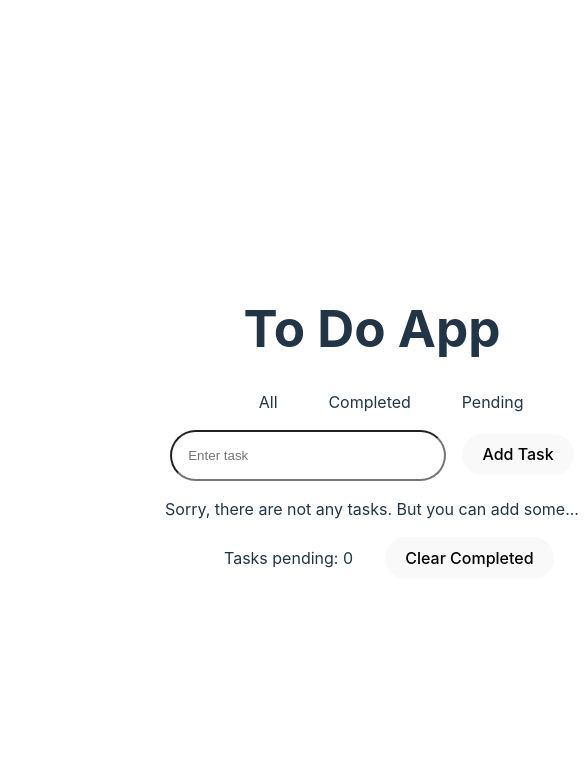
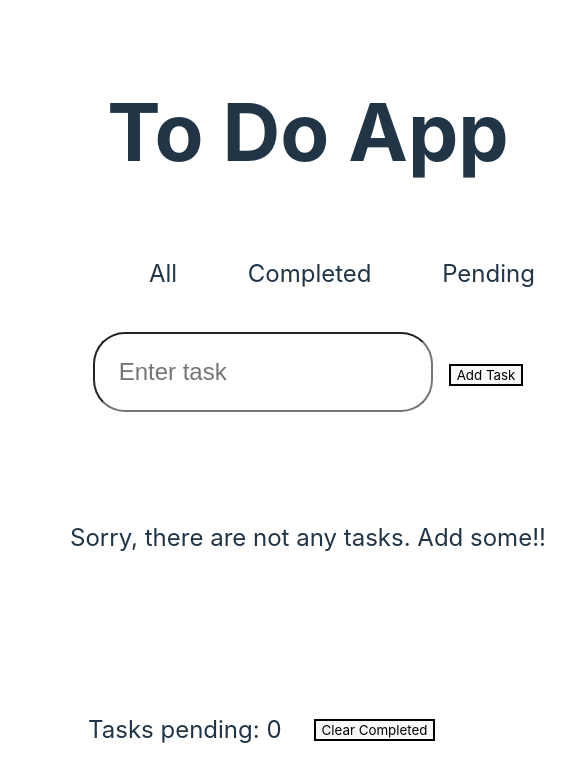
Before and after one commit to ispg103/ProgramacionWeb, a React (Vite) app in the folder todoapp/: page / in a window 390 px wide. Shown: the top 782 px of the page, 585 px wide, since content can reach past the window. Built offline with nearby package versions, Linux system fonts and the light colour scheme.

Commit message:
responsive

```diff
--- a/todoapp/src/components/List/List.jsx
+++ b/todoapp/src/components/List/List.jsx
@@ -26,7 +26,7 @@ export default function TodoList({ filter }) {
   const hasTasks = tasks.length > 0;
 
   function NoTasksMsg() {
-    return <p>Sorry, there are not any tasks. But you can add some...</p>;
+    return <p>Sorry, there are not any tasks. Add some!!</p>;
   }
 
   return (
--- a/todoapp/src/index.css
+++ b/todoapp/src/index.css
@@ -1,6 +1,124 @@
+@media (min-width: 375px) and (max-width: 1024px) {
+
 :root {
   font-family: Inter, system-ui, Avenir, Helvetica, Arial, sans-serif;
-  line-height: 1.5;
+  line-height: 7;
+  font-weight: 400;
+
+  color-scheme: light dark;
+  color: rgba(255, 255, 255, 0.87);
+  background-color: rgb(22, 22, 22);
+
+  font-synthesis: none;
+  text-rendering: optimizeLegibility;
+  -webkit-font-smoothing: antialiased;
+  -moz-osx-font-smoothing: grayscale;
+}
+
+body {
+  margin: 0;
+  display: flex;
+  place-items: center;
+  min-width: 320px;
+  min-height: 100vh;
+}
+
+h1 {
+  font-size: 5rem;
+  line-height: 0.5;
+  margin-top: 5rem;
+}
+
+button {
+  border-radius: 2rem;
+  border: 1px solid transparent;
+  padding: 1rem 2.2rem;
+  font-size: 1.5rem;
+  font-weight: 500;
+  font-family: inherit;
+  background-color: #ae00ff;
+  cursor: pointer;
+  transition: 0.3s;
+}
+button:hover {
+  background-color: #6c009d;
+}
+
+.todo-input{
+  border-radius: 2rem;
+  width: 18rem;
+  padding: 1.5rem;
+  margin-right: 1rem;
+  font-size: 1.5rem;
+}
+
+ul {
+  list-style: none;
+  display: flex;
+  flex-direction: column;
+  padding-left: 2.5rem;
+  margin-bottom: 3rem;
+}
+
+li{
+  float: left;
+  display: flex;
+  gap: 7rem;
+  margin-bottom: -2rem;
+  align-items: center;
+  font-size: 1.4rem;
+}
+
+p{
+  font-size: 1.5rem;
+}
+
+.footer{
+  display: flex;
+  align-items: center;
+  gap: 2rem;
+  padding-left: 3.5rem;
+  font-size: 1.5rem;
+}
+
+.filter{
+  display: flex;
+  align-items: center;
+  width: 30rem;
+  margin-bottom: -2.5rem;
+  margin-top: -1rem;
+  padding-left: 4.5rem;
+  font-size: 1.5rem;
+}
+
+.filter label{
+  display: flex;
+  align-items: center;
+  gap: 0.5rem;
+  margin-right: 1.6rem;
+}
+
+input[type="checkbox"] {
+  appearance: none;
+  width: 25px;
+  height: 25px;
+  border-radius: 50%;
+  border: 2px solid #ffffff;
+  outline: none;
+  cursor: pointer;
+  margin-right: 0.5rem;
+}
+
+input[type="checkbox"]:checked {
+  background-color: #ffffff;
+}
+}
+
+@media (min-width: 1025px){
+
+  :root {
+    font-family: Inter, system-ui, Avenir, Helvetica, Arial, sans-serif;
+    line-height: 3;
     font-weight: 400;
 
     color-scheme: light dark;
@@ -63,14 +181,6 @@ li{
     align-items: center;
   }
 
-section{
-  display: flex;
-  gap: 30px;
-  align-items: center;
-  margin-bottom: 1rem;
-  padding-left: 8.7rem;
-}
-
   .footer{
     display: flex;
     align-items: center;
@@ -106,7 +216,7 @@ input[type="checkbox"] {
   input[type="checkbox"]:checked {
     background-color: #ffffff;
   }
-
+  }
 
 @media (prefers-color-scheme: light) {
   :root {
```
Lines whose indentation alone changed are shown as unchanged.
